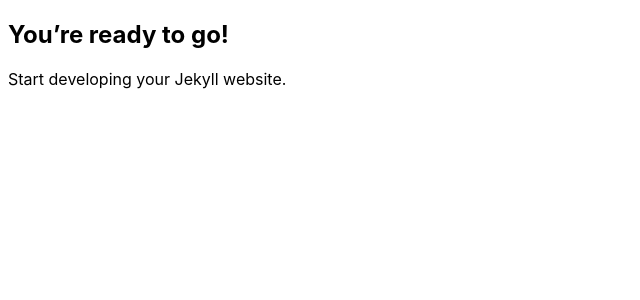
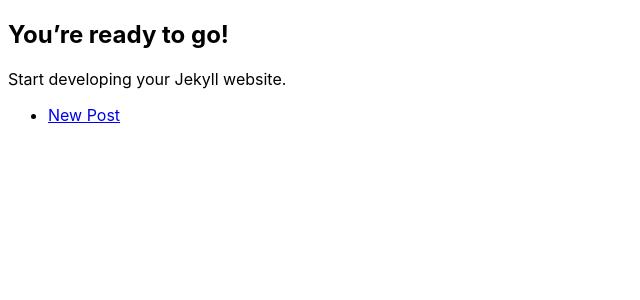
Before and after one commit to renatmannanov/renatmannanov.github.io, a Jekyll site: the page built from index.md, in a window 1280 px wide. Shown: the top 300 px of the page, without its empty margins (0-640 px from the left). Built offline with Jekyll 4.4.1, drawn with Linux system fonts in a browser that asks for light colours.

Commit message:
added a post list in index

```diff
--- a/_config.yml
+++ b/_config.yml
@@ -1,3 +1,8 @@
 url: "" # the base hostname & protocol for your site, e.g. http://example.com
 baseurl: "renatmannanov.github.io" # the subpath of your site, e.g. /blog
 title: "" # the name of your site, e.g. ACME Corp.
+
+collections:
+  posts:
+    output: true
+    permalink: /blog/:title
--- a/index.md
+++ b/index.md
@@ -6,3 +6,11 @@ title: "Happy Jekylling!"
 ## You're ready to go!
 
 Start developing your Jekyll website.
+
+<ul>
+  {% for post in site.posts %}
+    <li>
+      <a href="{{ post.url }}">{{ post.title }}</a>
+    </li>
+  {% endfor %}
+</ul>
```
